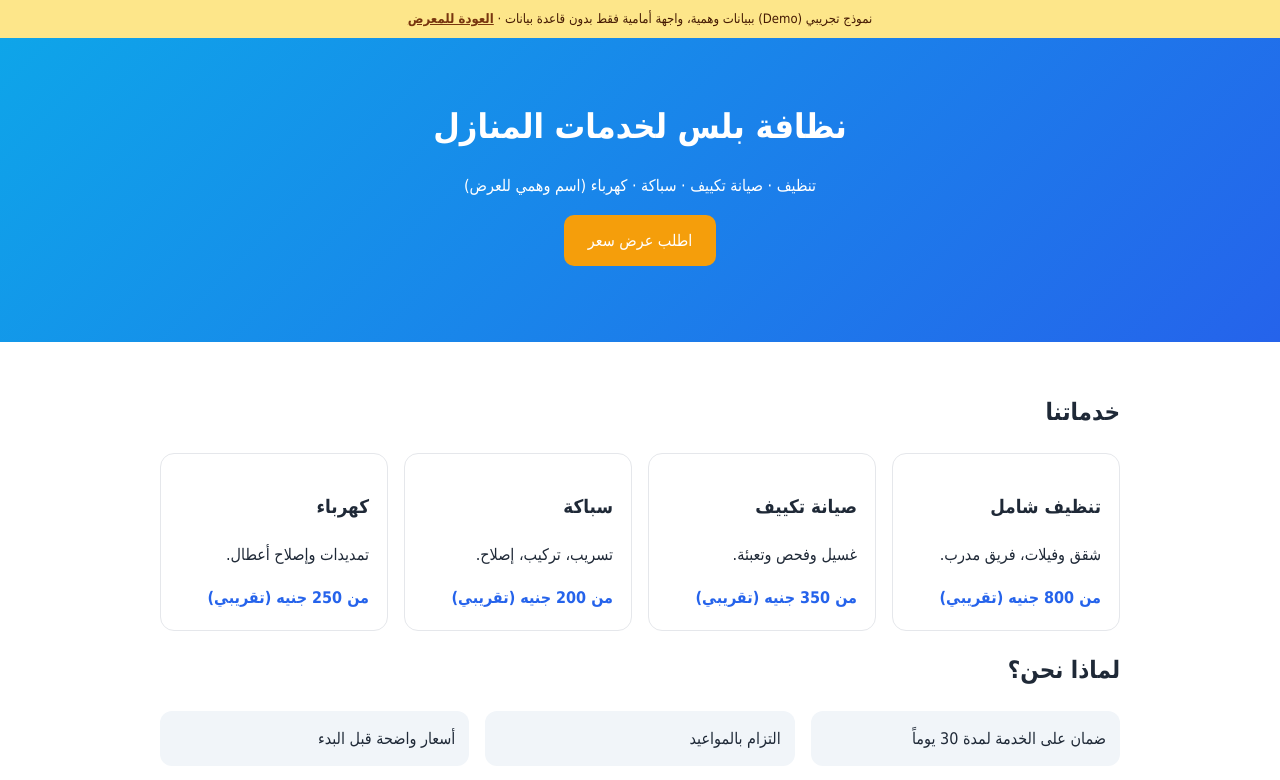
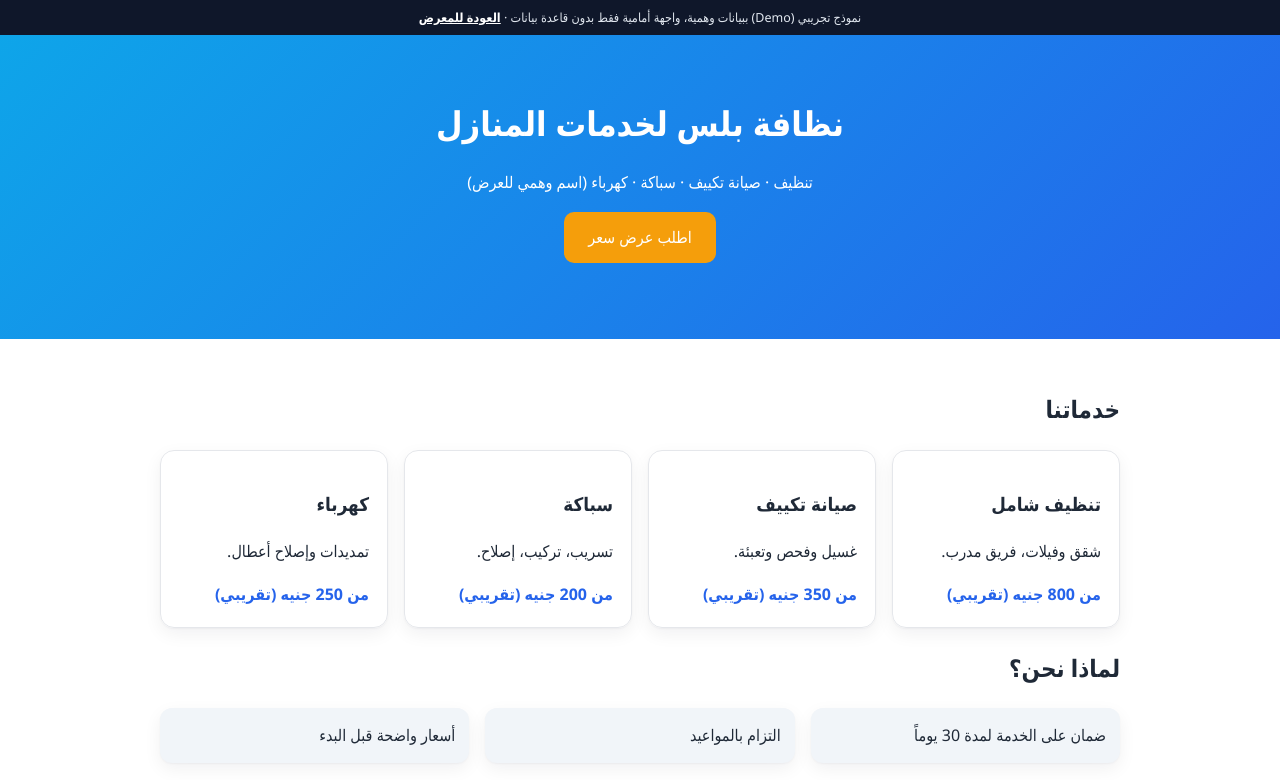
Before and after one commit to osama-web-demos/osama-web-demos.github.io, a plain HTML site: page demos/5-landing-services.html in a window 1280 px wide. Shown: the top 780 px of the page. Drawn offline with Linux system fonts and the light colour scheme.

Commit message:
Update 5-landing-services.html

```diff
--- a/demos/5-landing-services.html
+++ b/demos/5-landing-services.html
@@ -6,7 +6,19 @@ header{background:linear-gradient(135deg,#0ea5e9,#2563eb);color:#fff;padding:60p
 .w{max-width:1000px;margin:auto;padding:30px 20px}.grid{display:grid;grid-template-columns:repeat(auto-fit,minmax(220px,1fr));gap:16px}
 .card{border:1px solid #e5e7eb;border-radius:14px;padding:18px}.card b{color:#2563eb}.btn{background:#f59e0b;color:#fff;border:0;padding:12px 24px;border-radius:10px;font:inherit;cursor:pointer;font-size:16px}
 input,select,textarea{width:100%;padding:10px;border:1px solid #d1d5db;border-radius:8px;margin:6px 0;font:inherit}
-.q{background:#f1f5f9;border-radius:12px;padding:14px}#ok{display:none;background:#dcfce7;color:#14532d;padding:12px;border-radius:10px;margin-top:10px}</style></head><body><div class="demo">نموذج تجريبي (Demo) ببيانات وهمية، واجهة أمامية فقط بدون قاعدة بيانات · <a href="../index.html">العودة للمعرض</a></div>
+.q{background:#f1f5f9;border-radius:12px;padding:14px}#ok{display:none;background:#dcfce7;color:#14532d;padding:12px;border-radius:10px;margin-top:10px}
+/*polish*/html{scroll-behavior:smooth}body{font-family:"Segoe UI",Tahoma,Arial,sans-serif!important;line-height:1.7;letter-spacing:0;-webkit-font-smoothing:antialiased}
+button,input,select,textarea,a{transition:transform .18s cubic-bezier(.16,1,.3,1),box-shadow .18s,background-color .18s,border-color .18s,filter .18s}
+button:active{transform:scale(.97)}button:hover{filter:brightness(1.07)}
+:focus-visible{outline:none!important;box-shadow:0 0 0 3px rgba(37,99,235,.35)!important}
+input:focus,select:focus,textarea:focus{outline:none;box-shadow:0 0 0 3px rgba(37,99,235,.25)}
+table,td,th,.num,b{font-variant-numeric:tabular-nums}
+::-webkit-scrollbar{height:6px;width:6px}::-webkit-scrollbar-thumb{background:rgba(100,116,139,.4);border-radius:6px}
+.demo{background:#0f172a!important;color:#e2e8f0!important;font-size:12.5px!important;padding:7px 12px!important}.demo a{color:#fff!important}
+.card,.p,.rv,.box,.q{box-shadow:0 1px 2px rgba(15,23,42,.04),0 6px 18px rgba(15,23,42,.06)}
+.card:hover,.p:hover,.rv:hover{transform:translateY(-2px)}.card,.p,.rv{transition:transform .25s cubic-bezier(.16,1,.3,1)}
+@media(prefers-reduced-motion:reduce){*{transition:none!important;animation:none!important}}
+</style></head><body><div class="demo">نموذج تجريبي (Demo) ببيانات وهمية، واجهة أمامية فقط بدون قاعدة بيانات · <a href="../index.html">العودة للمعرض</a></div>
 
 <header><h1>نظافة بلس لخدمات المنازل</h1><p>تنظيف · صيانة تكييف · سباكة · كهرباء (اسم وهمي للعرض)</p><p><button class="btn" onclick="document.getElementById('f').scrollIntoView({behavior:'smooth'})">اطلب عرض سعر</button></p></header>
 <div class="w"><h2>خدماتنا</h2><div class="grid">
```
